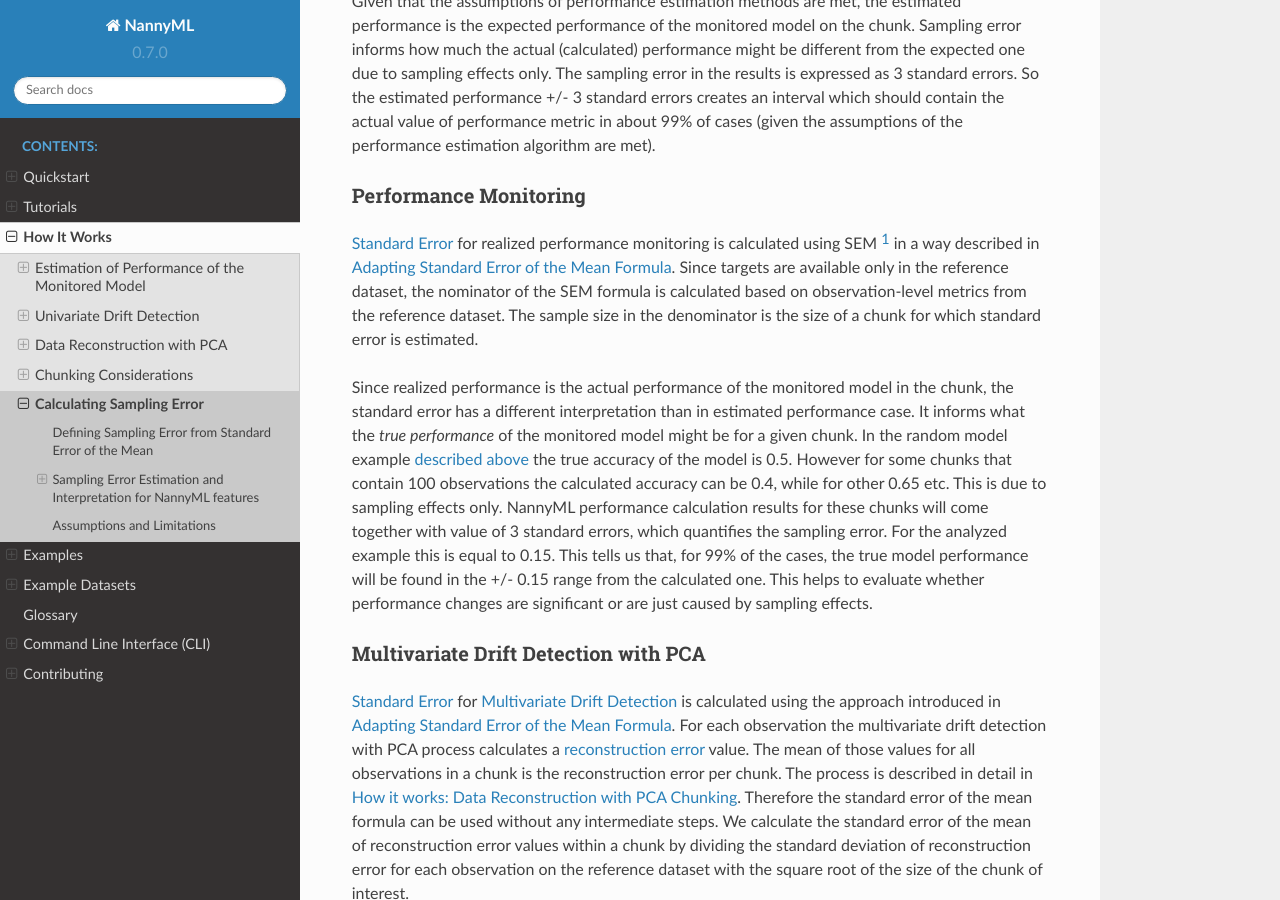
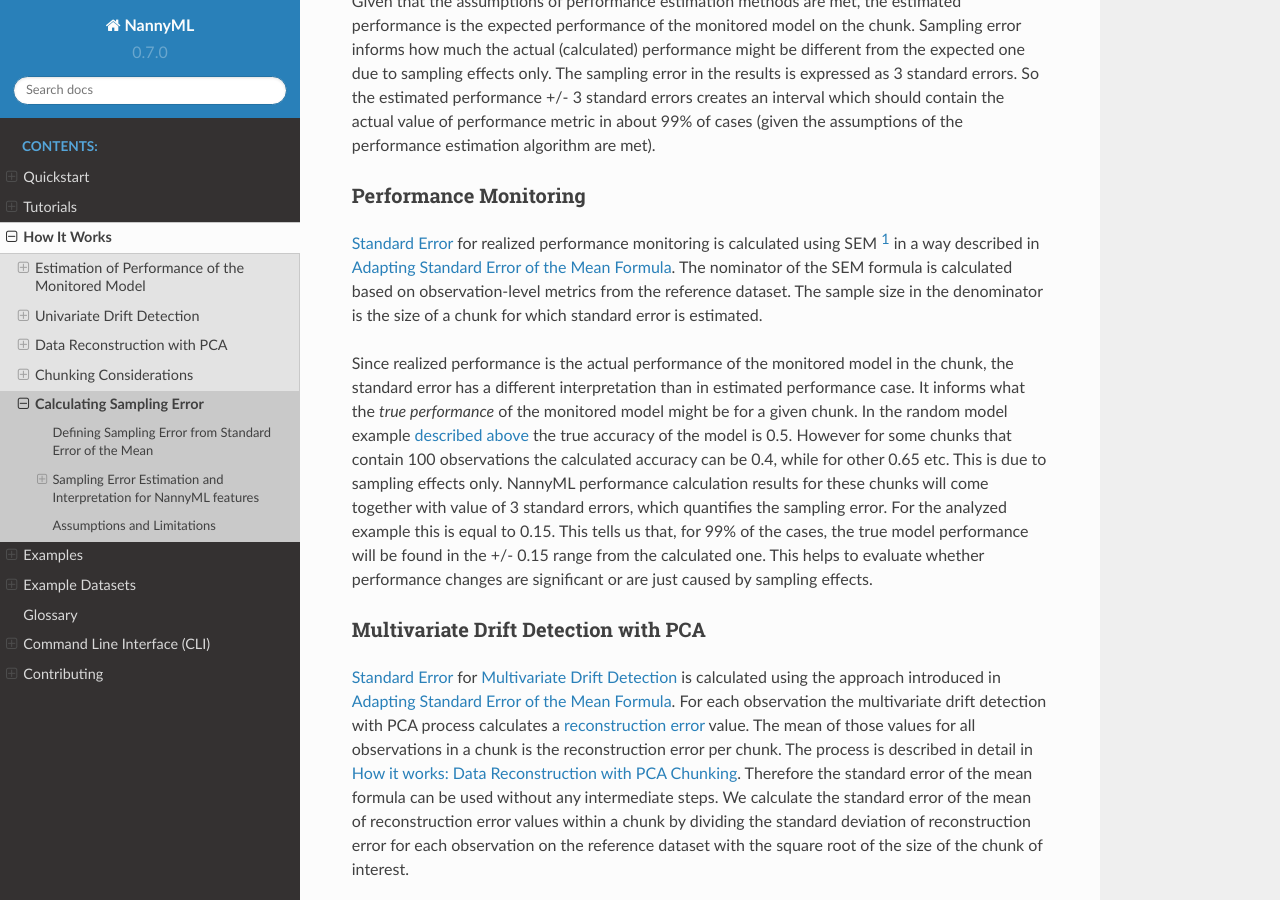
Before and after one commit to NannyML/nannyml, a Sphinx documentation site: the page built from docs/how_it_works/estimation_of_standard_error.rst, in a window 1280 px wide and 900 px high, scrolled down 2722 px. Built offline with Sphinx 7.4.7 and the Read the Docs theme 2.0.0, drawn with Linux system fonts in a browser that asks for light colours; pages that are not in the unit, such as notebooks, are missing from menus.

Commit message:
[skip ci] docs remove not accurate sentence from sampling error

```diff
--- a/docs/how_it_works/estimation_of_standard_error.rst
+++ b/docs/how_it_works/estimation_of_standard_error.rst
@@ -124,8 +124,8 @@
 **********************
 
 :term:`Standard Error` for realized performance monitoring is calculated using SEM [1]_ in a way described in
-:ref:`Adapting Standard Error of the Mean Formula<introducing_sem>`. Since targets are available only in the
-reference dataset, the nominator of the SEM formula is calculated based on observation-level metrics from the reference
+:ref:`Adapting Standard Error of the Mean Formula<introducing_sem>`. The nominator of the SEM formula is calculated
+based on observation-level metrics from the reference
 dataset. The sample size in the denominator is the size of a chunk for which standard error is estimated.
 
 Since realized performance is the actual performance of
```
